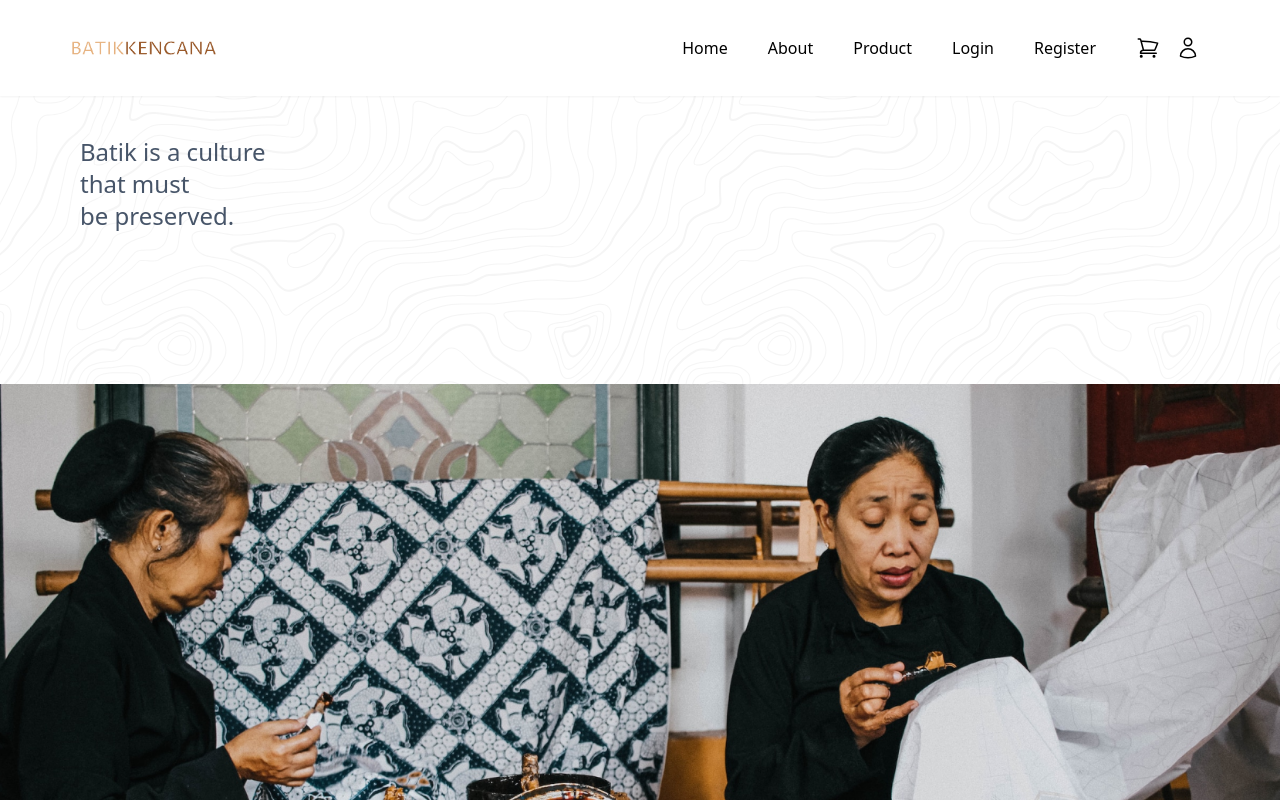
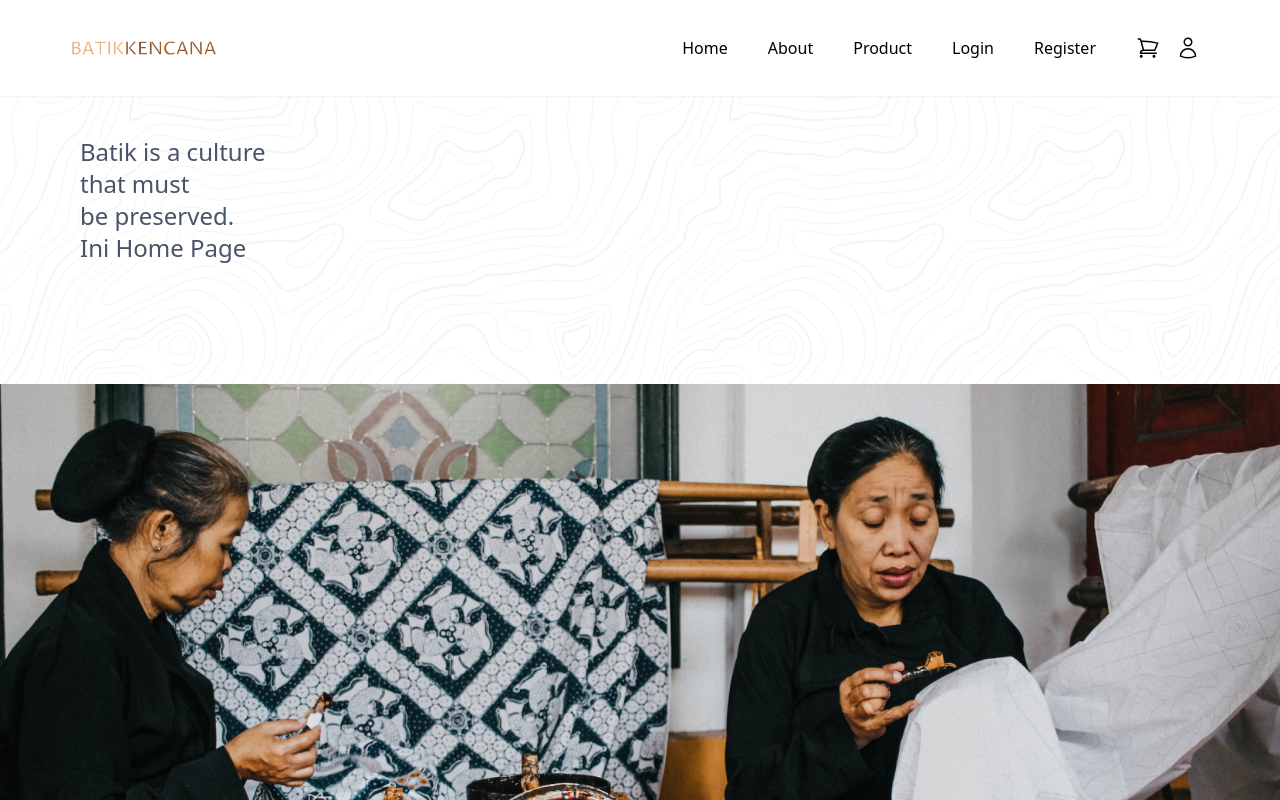
Before and after one commit to dityaww/ppl, a React (Vite) app in the folder views/: page / in a window 1280 px wide. Shown: the top 800 px of the page. Built offline with nearby package versions, Linux system fonts and the light colour scheme.

Commit message:
home-page

```diff
--- a/views/src/pages/HomePage.jsx
+++ b/views/src/pages/HomePage.jsx
@@ -13,6 +13,7 @@ const HomePage = () => {
             <div className='h-72'>
                 <div className='absolute mx-20 mt-10 text-2xl text-slate-600'>
                     <p>Batik is a culture <br /> that must <br /> be preserved.</p>
+                    <p>Ini Home Page</p>
                 </div>
                 <div className="bg-repeat h-72 opacity-20" style={{backgroundImage: `url(${Typography})`}}>
                 </div>
```
